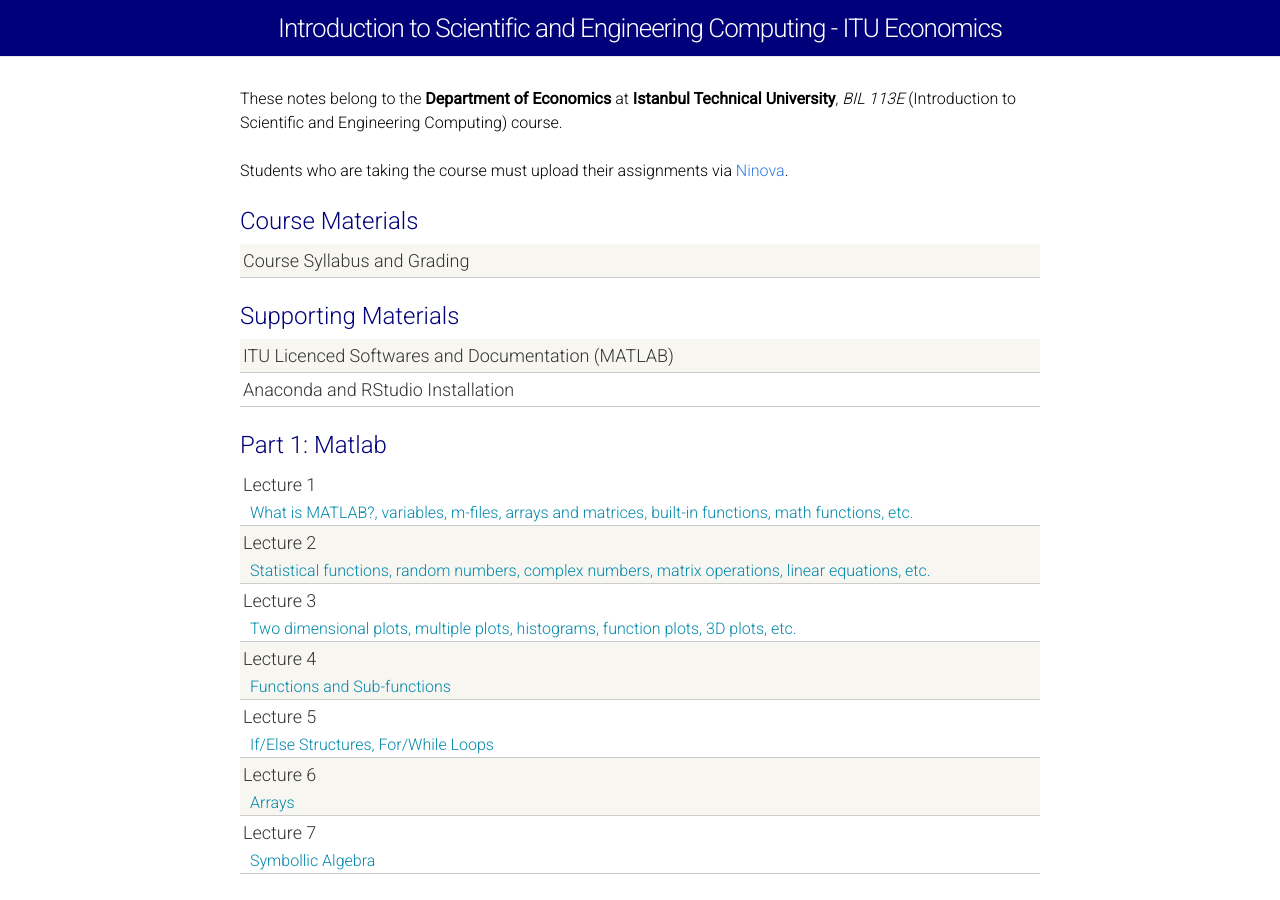
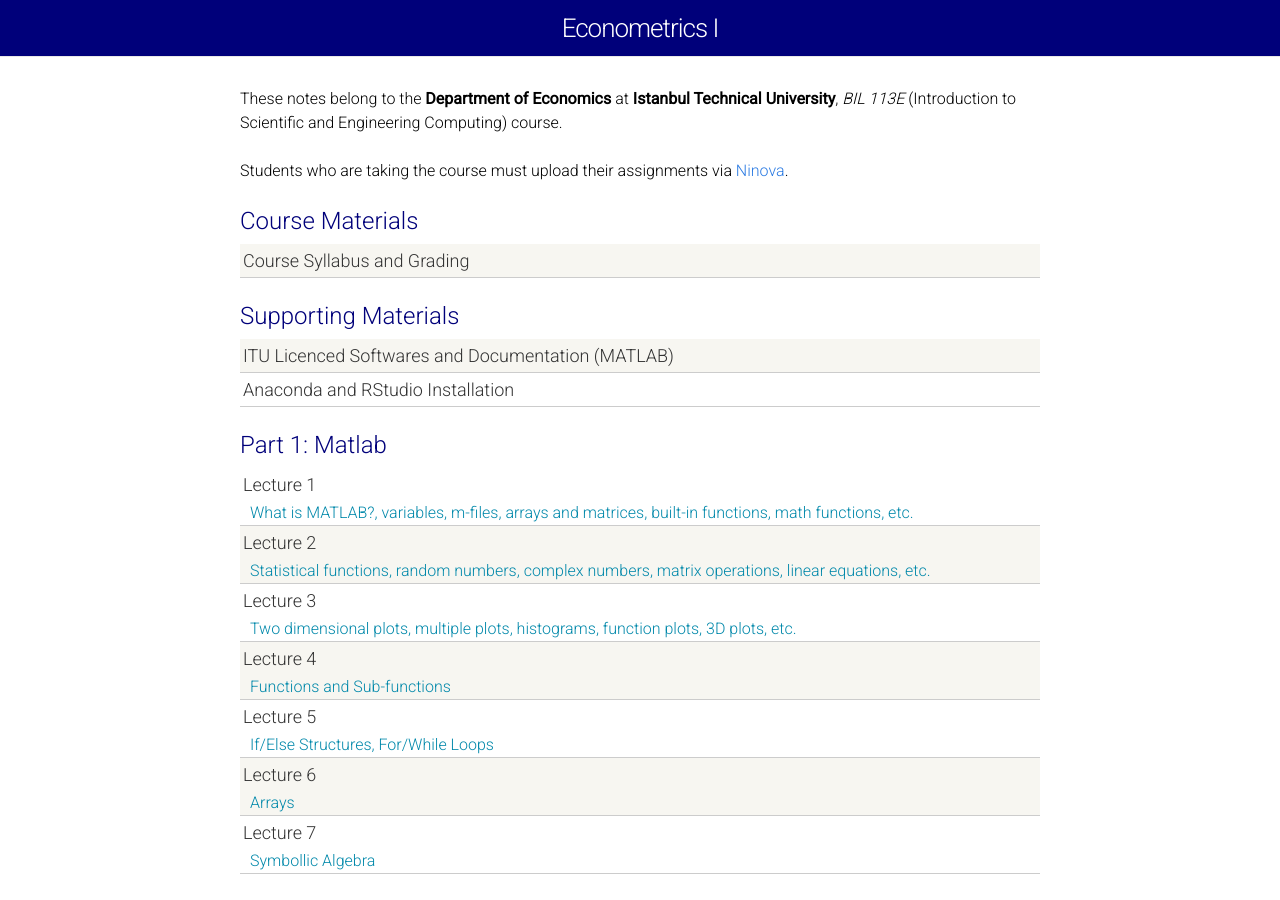
Before and after one commit to itueconomics/ecn301e, a Jekyll site: the page built from index.html, in a window 1280 px wide and 900 px high. Built offline with Jekyll 4.4.1, drawn with Linux system fonts in a browser that asks for light colours; part of the change alters nothing that is shown.

Commit message:
Update _config.yml

```diff
--- a/_config.yml
+++ b/_config.yml
@@ -1,6 +1,6 @@
 # Site settings
-title: "Introduction to Scientific and Engineering Computing - ITU Economics"
-description: "BIL 113E Open Course Materials for MATLAB, Python and R"
+title: "Econometrics I"
+description: "Simple regression model and OLS Estimate, Assumptions of Classical Linear Regression model, Interval estimate and hypothesis testing, Alternative Functional forms of regression models, Multivariate regression model and inference, Maximum likelihood method, structural stability tests, matrix approach to regression model"
 baseurl: "/ecn301e"
 url: "http://itueconomics.github.io"
 twitter_username: ituecon
```
